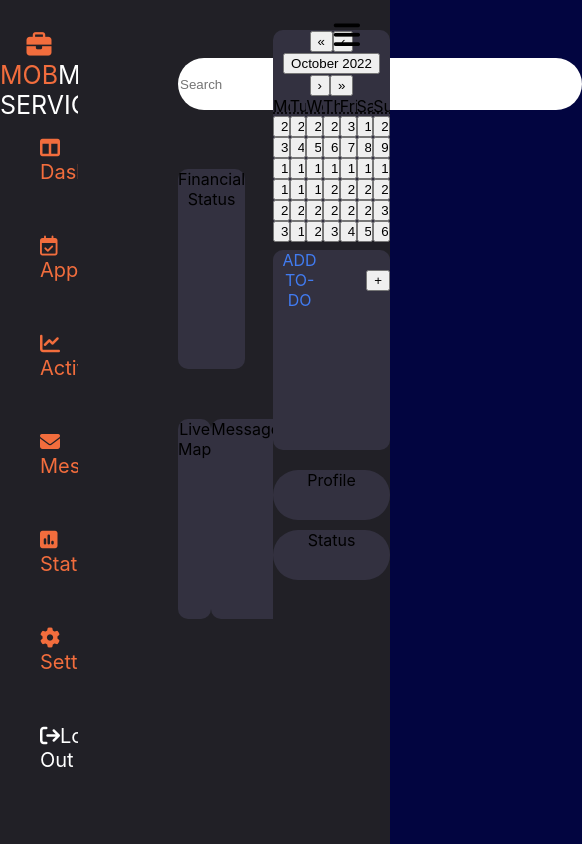
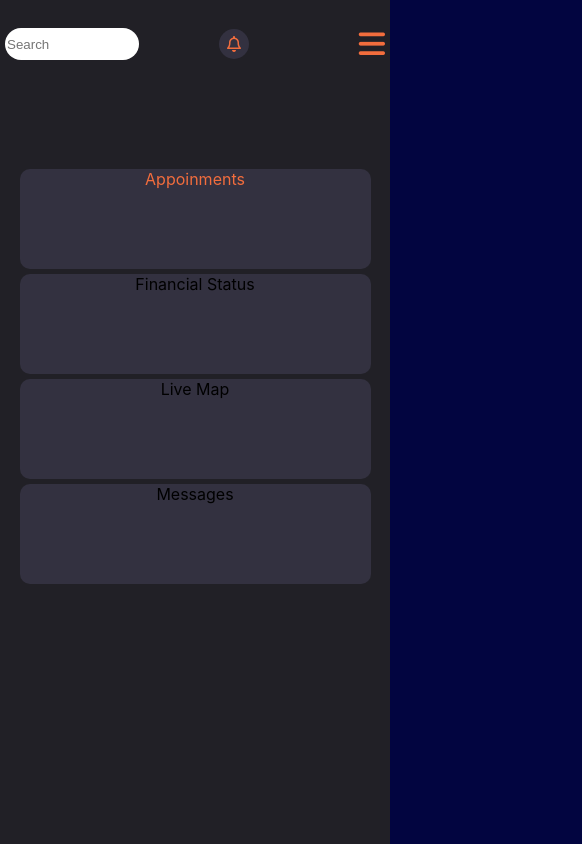
Before and after one commit to BurstMode29/mobmed-user-side, a React (Create React App) app: page /dashboard in a window 390 px wide. Shown: the whole page, 582 px wide, since content can reach past the window. Built offline with nearby package versions, Linux system fonts and the light colour scheme.

Commit message:
update netlify

```diff
--- a/src/App.css
+++ b/src/App.css
@@ -77,12 +77,40 @@
   margin-left: 100px;
 }
 
+@media only screen and (max-width:800px) {
+  .Top input {
+    width: 130px;
+    height: 30px;
+    margin-left: 0px;
+  }
+
+  .Top {
+    left: 5px;
+    top: -40px;
+    position: relative;
+  }
+}
+
 .Profile1 {
-  height: 70px;
-  width: 70px;
+  height: 50px;
+  width: 50px;
   margin-right: 100px;
-  border-radius: 100%;
-  background-color: #F26D3D;
+  border-radius: 100px;
+  background-color: #333140;
+  display: flex;
+  justify-content: center;
+  align-items: center;
+  color: #F26D3D;
+}
+
+@media only screen and (max-width:800px) {
+  .Profile1 {
+    height: 30px;
+    width: 30px;
+    position: relative;
+    right: 20px;
+    margin-right: 0px;
+  }
 }
 
 /*  */
@@ -91,9 +119,16 @@
 /*  */
 .Middle {
   display: flex;
+  flex-direction: row;
   justify-content: space-between;
   align-items: center;
   margin: 0px 100px 50px 100px;
+}
+
+@media only screen and (max-width:800px) {
+  .Middle {
+    flex-direction: column;
+  }
 }
 
 .inProgress {
@@ -104,6 +139,14 @@
   overflow-y: auto;
 }
 
+@media only screen and (max-width:800px) {
+  .inProgress {
+    height: 100px;
+    width: 90vw;
+    margin-bottom: 5px;
+  }
+}
+
 .Finance {
   height: 200px;
   width: 200px;
@@ -111,13 +154,29 @@
   background-color: #333140;
 }
 
+@media only screen and (max-width:800px) {
+  .Finance {
+    height: 100px;
+    width: 90vw;
+  }
+}
+
 /*  */
 
 .Bottom {
   display: flex;
+  flex-direction: row;
   justify-content: space-between;
   align-items: center;
   margin: 0px 100px 0px 100px;
+}
+
+@media screen and (max-width:800px) {
+  .Bottom {
+    flex-direction: column;
+    position: relative;
+    top: -45px;
+  }
 }
 
 .Map {
@@ -127,11 +186,26 @@
   background-color: #333140;
 }
 
+@media screen and (max-width:800px) {
+  .Map {
+    width: 90vw;
+    height: 100px;
+    margin-bottom: 5px;
+  }
+}
+
 .Messages {
   height: 200px;
   width: 200px;
   border-radius: 10px;
   background-color: #333140;
+}
+
+@media screen and (max-width:800px) {
+  .Messages {
+    width: 90vw;
+    height: 100px;
+  }
 }
 
 /*  */
--- a/src/App.js
+++ b/src/App.js
@@ -16,32 +16,10 @@ function App() {
   // }
   // Cookie
 
-  function MobileMenu() {
-    var m = document.getElementById("MobileMenu");
-    if (m.style.height === "0%") {
-      m.style.height = "100%";
-      document.getElementById("PP").style.left = "5px";
-      document.getElementById("DI").style.left = "0px";
-      document.getElementById("DC").style.left = "0px";
-      document.getElementById("DT").style.left = "0px";
-    } else {
-      m.style.height = "0%"
-      document.getElementById("PP").style.left = "-50px";
-      document.getElementById("DI").style.left = "-300px";
-      document.getElementById("DC").style.left = "-310px";
-      document.getElementById("DT").style.left = "-300px";
-    }
-  }
-
   return (
     <div className="App">
       <Mobile></Mobile>
       <Dash></Dash>
-      <div id="Content">
-        <div>
-          <div className='MobileMenuIcon' onClick={MobileMenu}><i class="fa-solid fa-bars"></i></div>
-        </div>
-      </div>
     </div>
   );
 }
--- a/src/components/Dash.css
+++ b/src/components/Dash.css
@@ -14,6 +14,12 @@
   background-color: #212026;
 }
 
+@media only screen and (max-width:800px) {
+  .leftPanel {
+    display: none;
+  }
+}
+
 .middlePanel {
   height: 100%;
   width: 50%;
@@ -23,10 +29,22 @@
   background-color: #212026;
 }
 
+@media only screen and (max-width:800px) {
+  .middlePanel {
+    width: 100%;
+  }
+}
+
 .rightPanel {
   height: 100%;
   width: 30%;
   background-color: #212026;
 }
 
+@media only screen and (max-width:800px) {
+  .rightPanel {
+    display: none;
+  }
+}
+
 /* PanelContainer */
--- a/src/components/Mobile.css
+++ b/src/components/Mobile.css
@@ -1,46 +1,14 @@
-/* Mobile Menu */
-
 .MobileMenu {
-    position: absolute;
-    top: 0.1px;
-    left: 0.1px;
-    height: 0%;
-    width: 70%;
-    background-color: #042940;
-    transition: height 1s;
-  }
-
-  .MobileMenuIcon {
-    display: flex;
-    background-color: #042940;
-    justify-content: right;
-    align-items: center;
-  }
-
-  .MobileMenuIcon i {
-    top: 20px;
-    right: 30px;
-    color: black;
-    position: absolute;
   font-size: 30px;
+  color: #F26D3D;
+  position: relative;
+  right: 10px;
+  top: 0px;
   display: none;
 }
 
-  /* Responsive Code */
-
-
-  @media only screen and (max-width:1000px) {
-    .MobileMenuIcon i{
+@media only screen and (max-width:800px) {
+  .MobileMenu {
     display: block;
   }
 }
-
-
-
-
-
-
-  /* Responsive Code */
-
-
-  /* /Mobile Menu */
--- a/src/components/Mobile.js
+++ b/src/components/Mobile.js
@@ -3,47 +3,10 @@ import '../components/Mobile.css';
 
 const Mobile = () => {
 
-  // Mobile Menu
-
-  // Mobile Menu
-
   return (
     <div>
 
-      <div className='MobileMenu' id='MobileMenu'>
-        {/* <div className='ProfilePhoto' id='PP'></div> */}
-        {/* <div className='DashIcons' id='DI'>
-          <div className='MobileBell'><i class="fa-sharp fa-solid fa-bell"></i></div>
-          <div className='MobileSettings'><i class="fa-solid fa-gear"></i></div>
-          <div className='MobileMessaging'><i class="fa-sharp fa-solid fa-comment"></i></div>
-        </div> */}
-
-        {/* <div className='DashCards' id='DC'>
-          <div className='DashHeader'>DashBoard</div>
-          <div className='Cards'>
-            <div className='Revenue'></div>
-            <div className='Sales'></div>
-            <div className='Cost'></div>
-          </div>
-        </div> */}
-
-        {/* <div className='DashTable' id='DT'>
-          <div className='TableHeader'>Recent Requests</div>
-          <table className='MobileTable'>
-            <tr>
-              <th>Paitient</th>
-              <th>ID</th>
-              <th>Date</th>
-              <th>Status</th>
-            </tr>
-            <tr>
-              <td>jack Frost</td>
-              <td>1888 923 8526</td>
-              <td>01 February 2022</td>
-              <td>Approved</td>
-            </tr>
-          </table>
-        </div> */}
+      <div className='MobileMenu'>
 
       </div>
 
--- a/src/pages/Home.js
+++ b/src/pages/Home.js
@@ -7,7 +7,8 @@ const Home = () => {
         <div className="Home">
             <div className="Top">
                 <div><input type='text' placeholder="Search" /></div>
-                <div className="Profile1"></div>
+                <div className="Profile1"><i class="fa-regular fa-bell"></i></div>
+                <div className='MobileMenu'><i class="fa-solid fa-bars"></i></div>
             </div>
             <div className="Middle">
                 <div className="inProgress">
```
Lines whose indentation alone changed are shown as unchanged.
